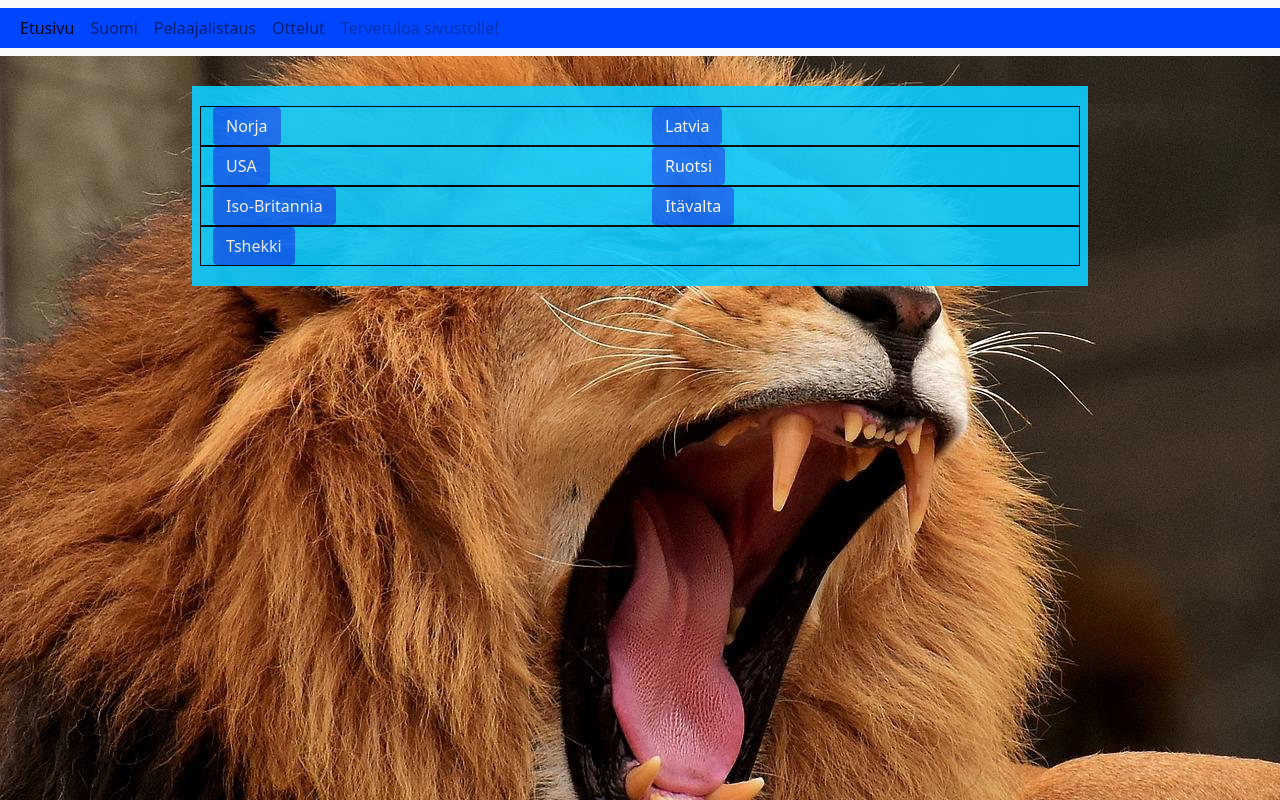
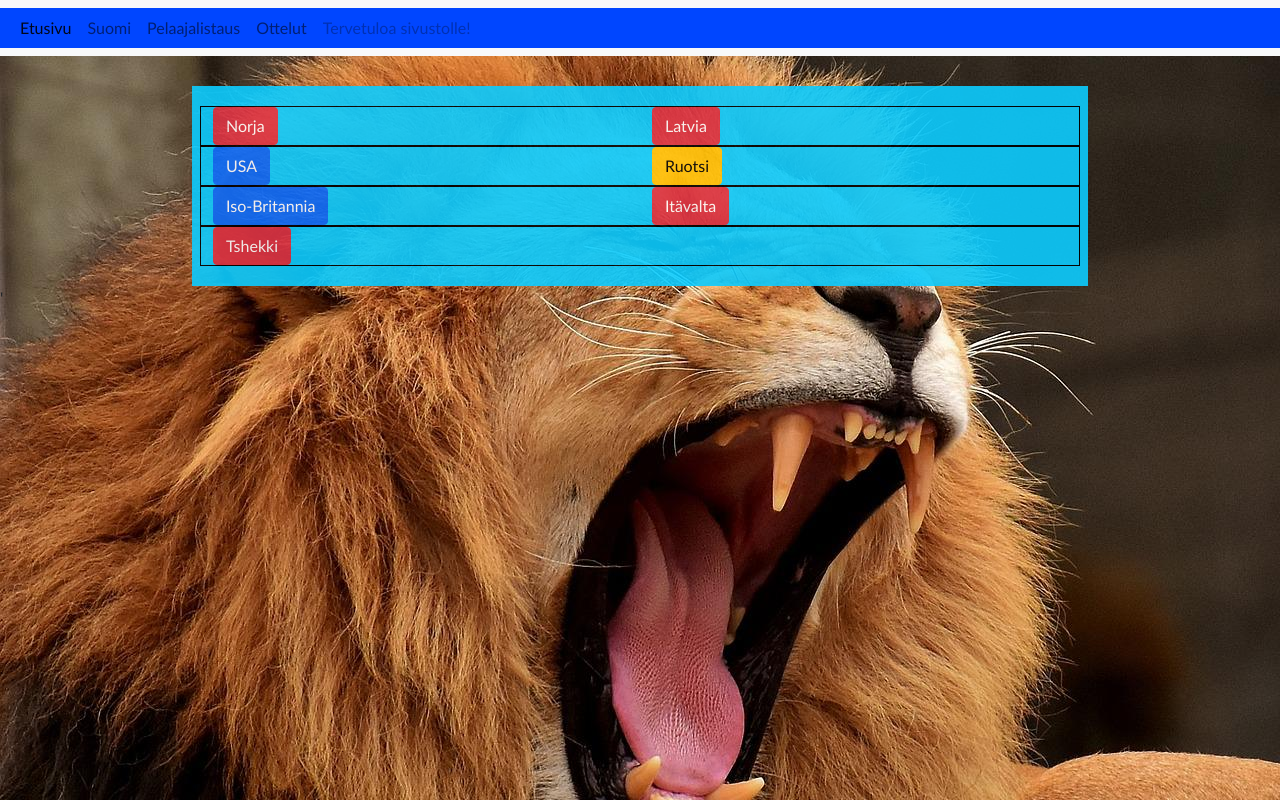
Before and after one commit to tuomasesp/Web_tekniikat, a plain HTML site: page pages/ottelut.html in a window 1280 px wide. Drawn offline with nearby package versions, Linux system fonts and the light colour scheme; files whose address does not match are found by name.

Commit message:
Lisätty gitignore ja tehty pieniä muokkauksia

```diff
--- a/pages/ottelut.html
+++ b/pages/ottelut.html
@@ -40,31 +40,31 @@
     <div class="container">
         <div class="row">
             <div class="col-md-6 col-sm-12">
-                <button type="button" class="btn btn-primary">Norja</button>
+                <button type="button" class="btn btn-danger" id="norja">Norja</button>
             </div>
             <div class="col-md-6 col-sm-12">
-                <button type="button" class="btn btn-primary">Latvia</button>
+                <button type="button" class="btn btn-danger" id="latvia">Latvia</button>
             </div>
         </div>
         <div class="row">
             <div class="col-md-6 col-sm-12">
-                <button type="button" class="btn btn-primary">USA</button>
+                <button type="button" class="btn btn-primary" id="usa">USA</button>
             </div>
             <div class="col-md-6 col-sm-12">
-                <button type="button" class="btn btn-primary">Ruotsi</button>
+                <button type="button" class="btn btn-warning" id="ruotsi">Ruotsi</button>
             </div>
         </div>
         <div class="row">
             <div class="col-md-6 col-sm-12">
-                <button type="button" class="btn btn-primary">Iso-Britannia</button>
+                <button type="button" class="btn btn-primary" id="britti">Iso-Britannia</button>
             </div>
             <div class="col-md-6 col-sm-12">
-                <button type="button" class="btn btn-primary">Itävalta</button>
+                <button type="button" class="btn btn-danger" id="itävalta">Itävalta</button>
             </div>
         </div>
         <div class="row">
             <div class="col-md-6 col-sm-12">
-                <button type="button" class="btn btn-primary">Tshekki</button>
+                <button type="button" class="btn btn-danger" id="tshekki">Tshekki</button>
             </div>
             <div class="col-md-6 col-sm-12">
             </div>
--- a/styles/style.css
+++ b/styles/style.css
@@ -5,6 +5,7 @@
     background-repeat: no-repeat;
     background-size: cover;
     background-attachment: fixed;
+    font-family: 'Gill Sans', 'Gill Sans MT', Calibri, 'Trebuchet MS', sans-serif;
 }
 
 .container-fluid {
```
Also changed, not shown: index.html (+1 -1 lines), documents/Väripyörä.jpg (deleted), documents/värit.txt, 1 other file.
